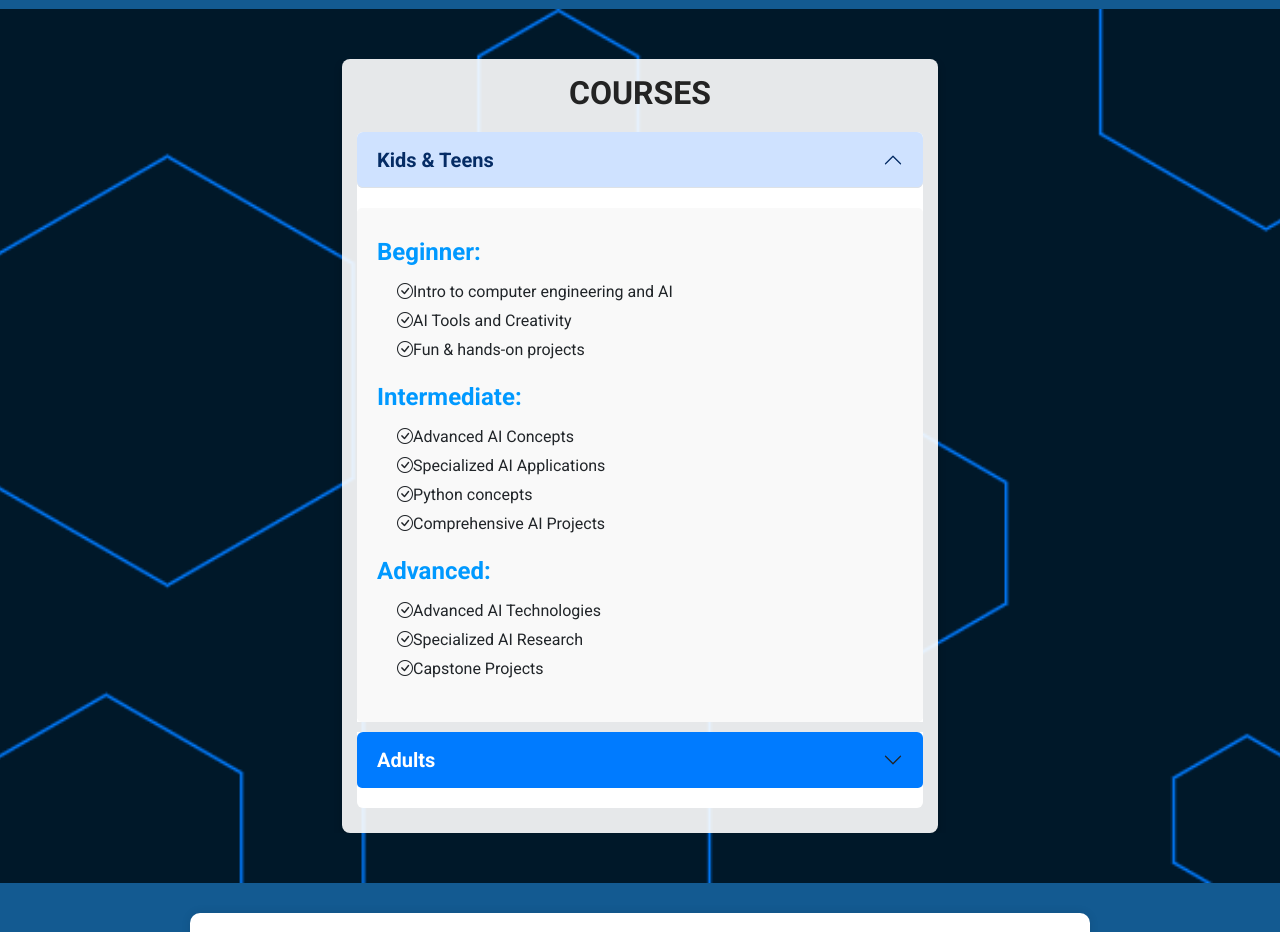
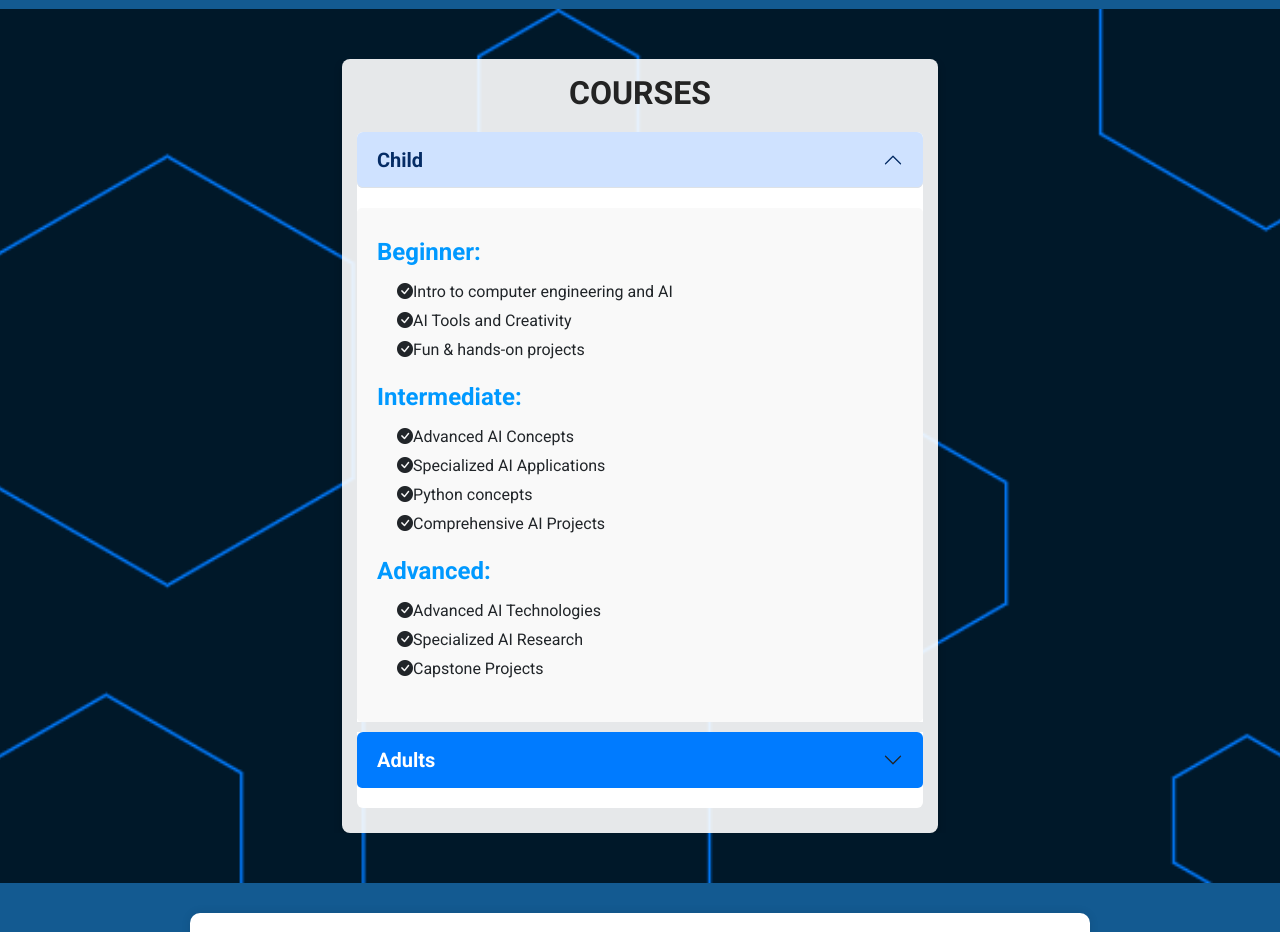
Before and after one commit to sakthideepak/Kaite_version3, a plain HTML site: page index.html in a window 1280 px wide. Shown: the part 2880-3812 px from the top of the page. Drawn offline with nearby package versions, Linux system fonts and the light colour scheme.

Commit message:
index.html

```diff
--- a/index.html
+++ b/index.html
@@ -249,29 +249,29 @@ as a force for positive change.
                   <h2 class="accordion-header" id="headingOne">
                       <button class="accordion-button" type="button" data-bs-toggle="collapse" data-bs-target="#collapseOne"
                               aria-expanded="true" aria-controls="collapseOne">
-                          Kids & Teens
+                          Child
                       </button>
                   </h2>
                   <div id="collapseOne" class="accordion-collapse collapse show" aria-labelledby="headingOne" data-bs-parent="#Courses_sec">
                       <div class="accordion-body">
                           <h4><strong>Beginner:</strong></h4>
                           <ol>
-                              <li><i class="bi bi-check-circle"></i>Intro to computer engineering and AI</li>
-                              <li><i class="bi bi-check-circle"></i>AI Tools and Creativity</li>
-                              <li><i class="bi bi-check-circle"></i>Fun & hands-on projects</li>
+                              <li class="tick_box"><i class="bi bi-check-circle-fill"></i>Intro to computer engineering and AI</li>
+                              <li class="tick_box"><i class="bi bi-check-circle-fill"></i>AI Tools and Creativity</li>
+                              <li class="tick_box"><i class="bi bi-check-circle-fill"></i>Fun & hands-on projects</li>
                           </ol>
                           <h4><strong>Intermediate:</strong></h4>
                           <ol>
-                              <li><i class="bi bi-check-circle"></i>Advanced AI Concepts</li>
-                              <li><i class="bi bi-check-circle"></i>Specialized AI Applications</li>
-                              <li><i class="bi bi-check-circle"></i>Python concepts</li>
-                              <li><i class="bi bi-check-circle"></i>Comprehensive AI Projects</li>
+                              <li class="tick_box"><i class="bi bi-check-circle-fill"></i>Advanced AI Concepts</li>
+                              <li class="tick_box"><i class="bi bi-check-circle-fill"></i>Specialized AI Applications</li>
+                              <li class="tick_box"><i class="bi bi-check-circle-fill"></i>Python concepts</li>
+                              <li  class="tick_box"><i class="bi bi-check-circle-fill"></i>Comprehensive AI Projects</li>
                           </ol>
                           <h4><strong>Advanced:</strong></h4>
                           <ol>
-                              <li><i class="bi bi-check-circle"></i>Advanced AI Technologies</li>
-                              <li><i class="bi bi-check-circle"></i>Specialized AI Research</li>
-                              <li><i class="bi bi-check-circle"></i>Capstone Projects</li>
+                              <li class="tick_box"><i class="bi bi-check-circle-fill"></i>Advanced AI Technologies</li>
+                              <li class="tick_box"><i class="bi bi-check-circle-fill"></i>Specialized AI Research</li>
+                              <li class="tick_box"><i class="bi bi-check-circle-fill"></i>Capstone Projects</li>
                           </ol>
                       </div>
                   </div>
@@ -287,11 +287,11 @@ as a force for positive change.
                   <div id="collapseTwo" class="accordion-collapse collapse" aria-labelledby="headingTwo" data-bs-parent="#Courses_sec">
                       <div class="accordion-body">
                           <ol>
-                              <li>Foundations of AI & Machine Learning</li>
-                              <li>Cloud, Data Science & AI Applications</li>
-                              <li>Deep Learning & Neural Networks</li>
-                              <li>Advanced AI & Specialization</li>
-                              <li>Certification Prep – Get ready for industry-recognized AI certifications.</li>
+                              <li class="tick_box"><i class="bi bi-check-circle-fill"></i>Foundations of AI & Machine Learning</li>
+                              <li class="tick_box"><i class="bi bi-check-circle-fill"></i>Cloud, Data Science & AI Applications</li>
+                              <li class="tick_box"><i class="bi bi-check-circle-fill"></i>Deep Learning & Neural Networks</li>
+                              <li class="tick_box"><i class="bi bi-check-circle-fill"></i>Advanced AI & Specialization</li>
+                              <li class="tick_box"><i class="bi bi-check-circle-fill"></i>Certification Prep – Get ready for industry-recognized AI certifications.</li>
                           </ol>
                       </div>
                   </div>
```
